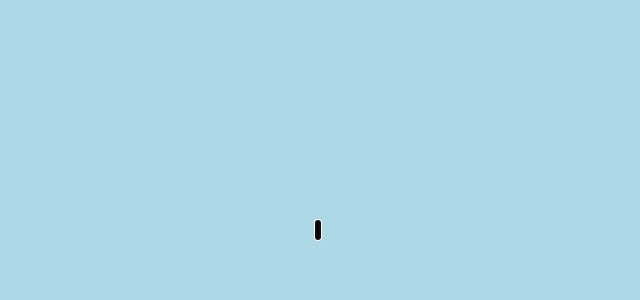
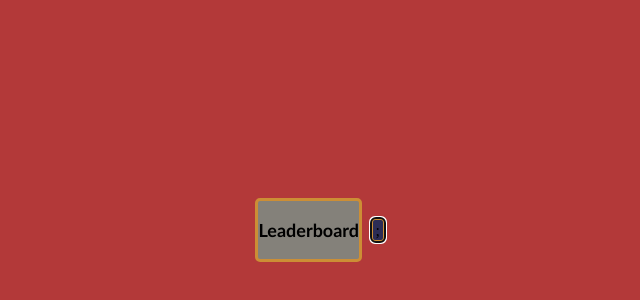
Before and after one commit to Marlboro11526/Multiplayer-Snake, a React (Vite) app in the folder frontend/: page /arena in a window 1280 px wide. Shown: the part 170-470 px from the top of the page, without its empty margins (322-962 px from the left). Built offline with nearby package versions, Linux system fonts and the light colour scheme.

Commit message:
added css

```diff
--- a/frontend/src/css/Arena.css
+++ b/frontend/src/css/Arena.css
@@ -1,5 +1,5 @@
 html {
-	background-color: lightblue;
+	background-color: #b33939;
 }
 
 html,
@@ -13,16 +13,46 @@ body {
 	align-items: center;
 }
 
+#arena_leaderboard_div {
+	display: flex;
+	flex-direction: row;
+}
+
+#leaderboard {
+	display: flex;
+	flex-direction: column;
+	white-space: nowrap;
+	width: fit-content;
+	background-color: #84817a;
+	margin: auto;
+	margin-right: 1vh;
+	border-radius: 5px;
+	border-width: 5;
+	border-style: solid;
+	border-color: #cc8e35;
+}
+
 #arena {
 	display: flex;
 	flex-direction: column;
-	background-color: black;
+	background-color: #2c2c54;
 	padding: 2%;
 	padding-bottom: 0;
 	justify-content: space-between;
 	width: fit-content;
 	margin: auto;
 	border-radius: 5px;
+	border-width: 5;
+	border-style: solid;
+	border-color: #cc8e35;
+}
+
+#leaderboard_header {
+	text-align: justify;
+	font-size: large;
+	font-weight: bolder;
+	font-family: "Trebuchet MS", "Lucida Sans Unicode", "Lucida Grande",
+		"Lucida Sans", Arial, sans-serif;
 }
 
 .arena-row {
@@ -32,8 +62,17 @@ body {
 }
 
 .tile {
-	height: 3vh;
-	width: 3vh;
+	height: 2vh;
+	width: 2vh;
 	margin: 5px;
 	border-radius: 20%;
 }
+
+.leaderboardEntry {
+	text-align: justify;
+	font-size: large;
+	font-weight: bolder;
+	font-family: "Courier New", Courier, monospace;
+	border-radius: 5px;
+	margin-top: 5%;
+}
--- a/frontend/src/features/Arena.jsx
+++ b/frontend/src/features/Arena.jsx
@@ -55,11 +55,9 @@ export function Arena() {
 				style={{
 					backgroundColor: tile
 						? `rgb(${tile["r"]},${tile["g"]},${tile["b"]})`
-						: "rgb(37, 37, 37)",
+						: "rgb(0, 0, 0)",
 				}}
-			>
-				({col_num}, {row_num})
-			</div>
+			/>
 		);
 	};
 
@@ -101,13 +99,13 @@ export function Arena() {
 
 	const renderLeaderboardEntry = (entry) => {
 		const [colour, uuid, name, score] = entry;
-
+		console.debug("Leaderboard entry: ", entry);
 		return (
 			<div
 				className="leaderboardEntry"
 				key={uuid}
 				style={{
-					color: `rgb(${colour["r"]},${colour["g"]},${colour["b"]})`,
+					backgroundColor: `rgb(${colour["r"]},${colour["g"]},${colour["b"]})`,
 				}}
 			>
 				{name} : {score}
@@ -126,14 +124,16 @@ export function Arena() {
 				entry[3],
 			])
 		);
-		playersResults.sort((lhs, rhs) => lhs[2] - rhs[2]);
+		playersResults.sort((lhs, rhs) => rhs[3] - lhs[3]);
+		console.debug("Leaderboard: ", playersResults);
 		return playersResults.map(renderLeaderboardEntry);
 	};
-
+	console.debug(players);
 	return (
-		<div>
+		<div id="arena_leaderboard_div">
 			<aside id="leaderboard">
-				{players && players.map(renderLeaderboard)}
+				<p id="leaderboard_header">Leaderboard</p>
+				{players && renderLeaderboard(players)}
 			</aside>
 			<main id="arena" onKeyDown={(e) => handleKeyDown(e)} tabIndex="0">
 				{arena_height && renderTiles()};
```
Also changed, not shown: 2 other files (tests, documents, lock files or other folders).
